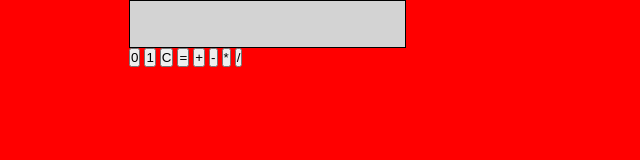
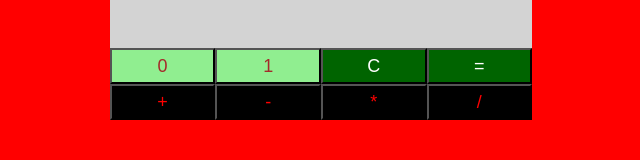
Before and after one commit to fdvmoreira/binary-calculator, a plain HTML site: page index.html in a window 1280 px wide. Shown: the whole page, without its empty margins (319-959 px from the left). Drawn offline with Linux system fonts and the light colour scheme.

Commit message:
Style the buttons and the diplay UI

```diff
--- a/css/binaryCalculator.css
+++ b/css/binaryCalculator.css
@@ -6,15 +6,85 @@
 }
 
 body{
-    width: 30%;
+    width: 33%;
     margin: auto;
     background-color: red;
 }
 
+/** Display UI **/
 #res{
+    width: 100%;
     background-color: lightgray;
-    border: 1px solid;
+    border: 0px solid;
     height: 48px;
     font-size: 20px;
-    padding: 5px;
+    padding: 10px;
 }
+
+/** Buttons **
+
+#btns{
+    display: grid;
+    grid-template-areas: "btn-zero btn-one btn-clear btn-equal"
+                        " btn-plus btn-minus btn-multiply btn-divide";
+
+}
+
+#btn0{
+    grid-area: btn-zero;
+}
+
+#btn1{
+    grid-area: btn-one;
+}
+
+#btnClr{
+    grid-area: btn-clear;
+}
+
+#btnEql{
+    grid-area: btn-equal;
+}
+
+#btnSum{
+    grid-area: btn-plus;
+}
+
+#btnSub{
+    grid-area: btn-minus;
+}
+
+#btnMul{
+    grid-area: btn-multiply;
+}
+
+#btnDiv{
+    grid-area: btn-divide;
+}
+
+*/
+
+
+
+.bg-light-green, .brow{
+    background-color: lightgreen;
+    color: brown;
+}
+
+.bg-dark-green, .white{
+    background-color: darkgreen;
+    color: white;
+}
+
+.bg-black, .red{
+    background-color: black;
+    color: red;
+}
+
+#btns>button{
+    width: 25%;
+    height: 36px;
+    font-size: 18px;
+    margin: 0px;
+    float: left;
+}
--- a/index.html
+++ b/index.html
@@ -13,14 +13,14 @@
 <body>
     <input type="text" id="res">
     <div id="btns">
-        <button id="btn0">0</button>
-        <button id="btn1">1</button>
-        <button id="btnClr">C</button>
-        <button id="btnEql">=</button>
-        <button id="btnSum">+</button>
-        <button id="btnSub">-</button>
-        <button id="btnMul">*</button>
-        <button id="btnDiv">/</button>
+        <button class="btn bg-light-green brown" id="btn0">0</button>
+        <button class="btn bg-light-green brown" id="btn1">1</button>
+        <button class="btn bg-dark-green white" id="btnClr">C</button>
+        <button class="btn bg-dark-green white" id="btnEql">=</button>
+        <button class="btn bg-black red" id="btnSum">+</button>
+        <button class="btn bg-black red" id="btnSub">-</button>
+        <button class="btn bg-black red" id="btnMul">*</button>
+        <button class="btn bg-black red" id="btnDiv">/</button>
     </div>
 </body>
 
```
